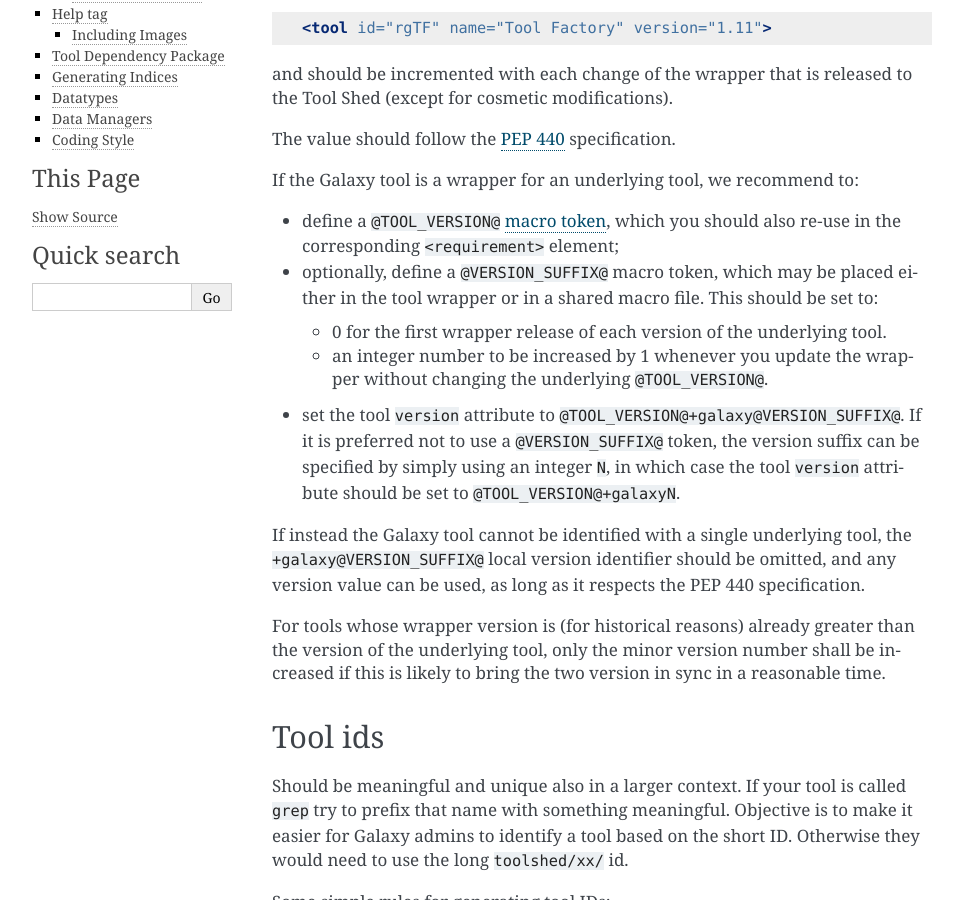
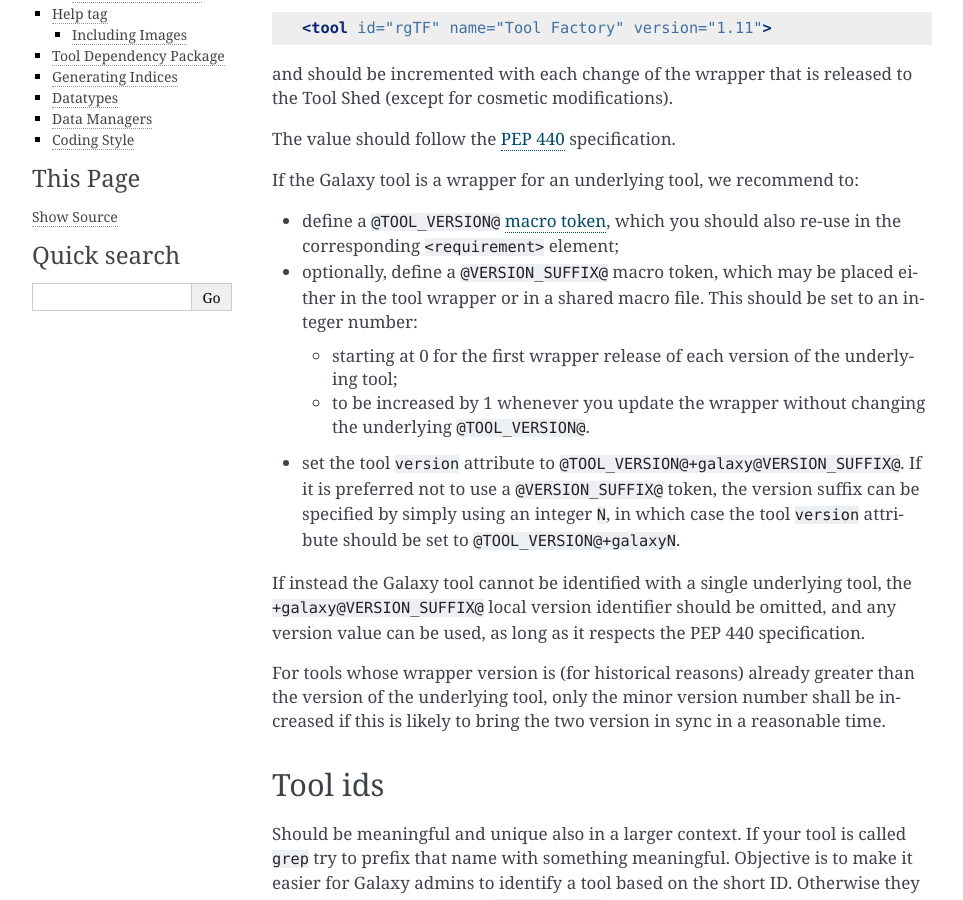
Before and after one commit to galaxy-iuc/standards, a Sphinx documentation site: the page built from docs/best_practices/tool_xml.rst, in a window 1280 px wide and 900 px high, scrolled down 364 px. Shown: the whole window, without its empty margins (148-1111 px from the left). Built offline with Sphinx 7.4.7, drawn with Linux system fonts in a browser that asks for light colours.

Commit message:
edit by @nsoranzo
Co-authored-by: Nicola Soranzo <nicola.soranzo@gmail.com>

```diff
--- a/docs/best_practices/tool_xml.rst
+++ b/docs/best_practices/tool_xml.rst
@@ -29,12 +29,14 @@ If the Galaxy tool is a wrapper for an underlying tool, we recommend to:
 - define a ``@TOOL_VERSION@``
   `macro token <https://planemo.readthedocs.io/en/latest/writing_advanced.html#macro-tokens>`__,
   which you should also re-use in the corresponding ``<requirement>`` element;
-- optionally, define a ``@VERSION_SUFFIX@`` macro token, which may be placed either
-  in the tool wrapper or in a shared macro file. This should be set to:
+- optionally, define a ``@VERSION_SUFFIX@`` macro token, which may be placed
+  either in the tool wrapper or in a shared macro file. This should be set to
+  an integer number:
 
-  - 0 for the first wrapper release of each version of the underlying tool.
-  - an integer number to be increased by 1 whenever you update the wrapper
-    without changing the underlying ``@TOOL_VERSION@``.
+  - starting at 0 for the first wrapper release of each version of the
+    underlying tool;
+  - to be increased by 1 whenever you update the wrapper without changing
+    the underlying ``@TOOL_VERSION@``.
 - set the tool ``version`` attribute to ``@TOOL_VERSION@+galaxy@VERSION_SUFFIX@``. If it
   is preferred not to use a ``@VERSION_SUFFIX@`` token, the version suffix can be specified
   by simply using an integer ``N``, in which case the tool ``version`` attribute should be set
```
